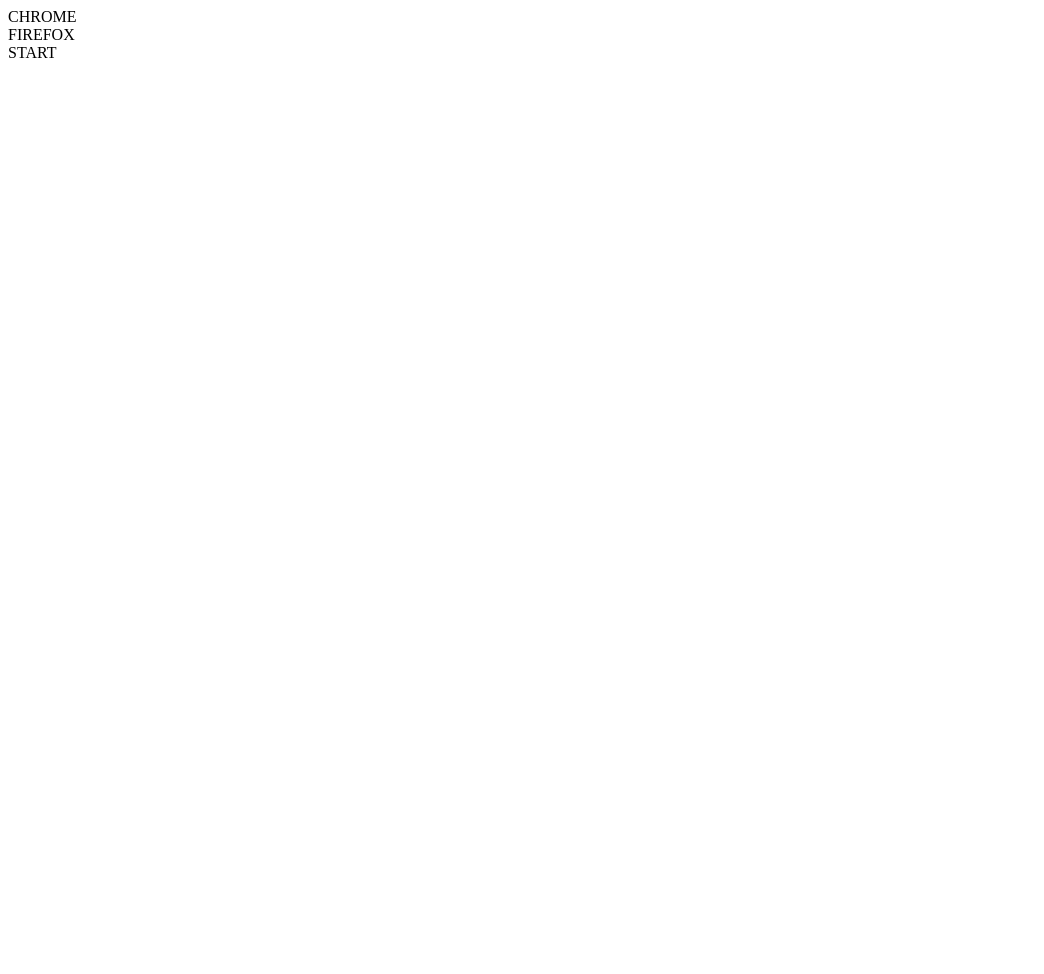
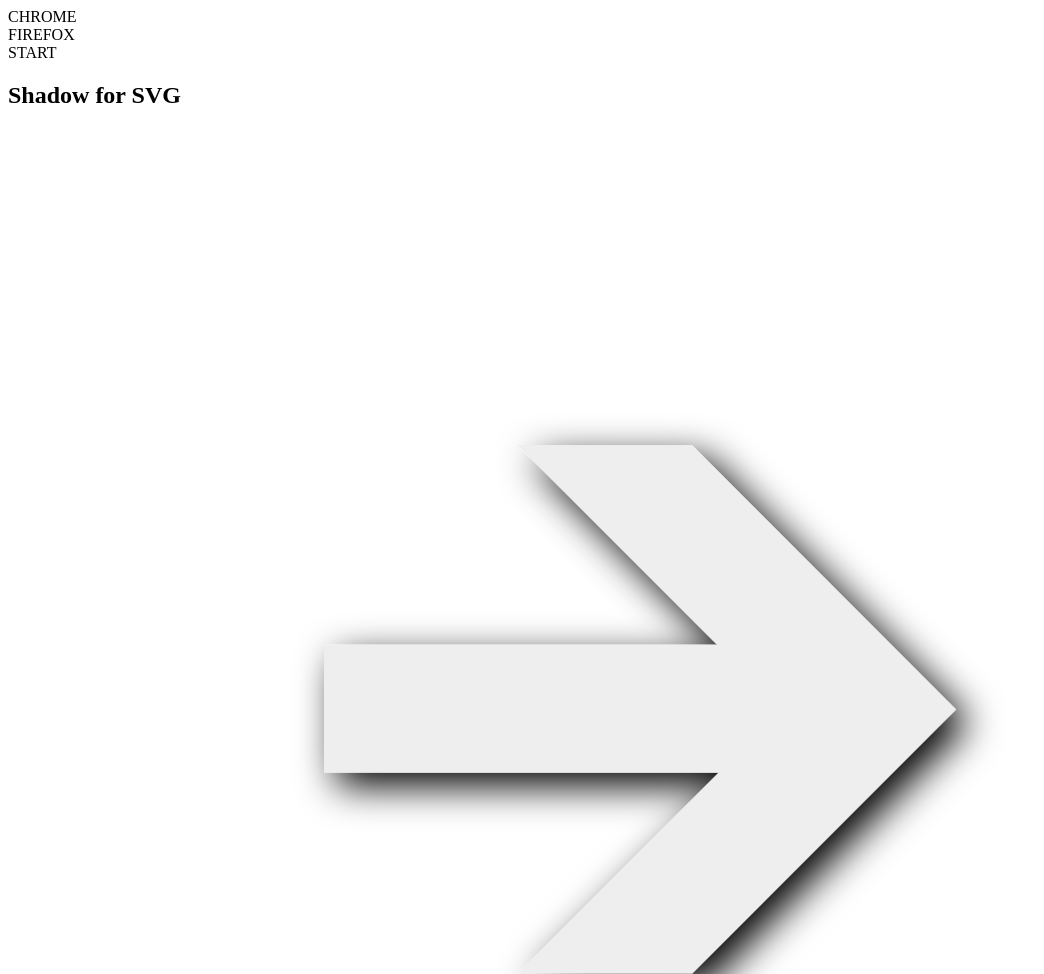
Before and after one commit to pobpornbu/base, a website: page partials/shape.html in a window 1280 px wide. Shown: the top 974 px of the page, without its empty margins (0-1044 px from the left). Before the commit the page ends 800 px from the top, so only its background shows below. Drawn offline with Linux system fonts and the light colour scheme.

Commit message:
dropshadow SVG

```diff
--- a/partials/shape.html
+++ b/partials/shape.html
@@ -51,3 +51,22 @@
 <div class="arrow-right"></div>
 
 <div class="trian-res-down"><div></div></div>
+
+<div class="clearfix gap-bottom-lg">
+<h2>Shadow for SVG</h2>
+<svg xmlns="http://www.w3.org/2000/svg" xmlns:xlink="http://www.w3.org/1999/xlink" viewBox="-50 -50 200 200">
+  <title>svg arrow with dropshadow</title>
+  <desc>An svg example of an arrow shape with a dropshadow filter applied. The dropshadow filter effect uses feGaussianBlur, feOffset and feMerge.</desc>
+  <defs>
+    <filter id="dropshadow" height="130%">
+      <feGaussianBlur in="SourceAlpha" stdDeviation="3"/>
+      <feOffset dx="2" dy="2" result="offsetblur"/>
+      <feMerge>
+        <feMergeNode/>
+        <feMergeNode in="SourceGraphic"/>
+      </feMerge>
+    </filter>
+  </defs>
+  <polygon points="58.263,0.056 100,41.85 58.263,83.641 30.662,83.641 62.438,51.866 0,51.866 0,31.611 62.213,31.611 30.605,0 58.263,0.056" fill="#EEEEEE" filter="url(#dropshadow)"/>
+</svg>
+</div>
```
